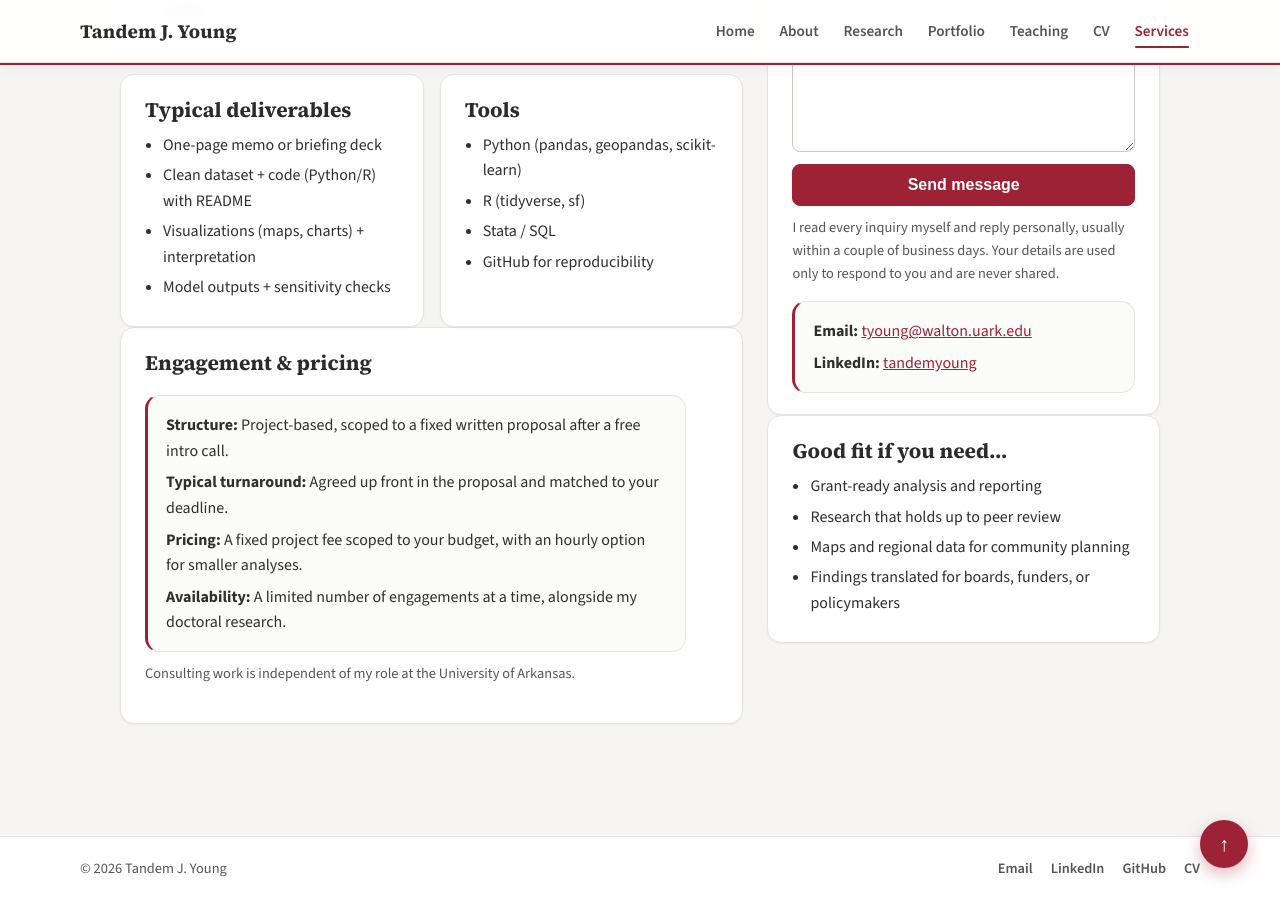
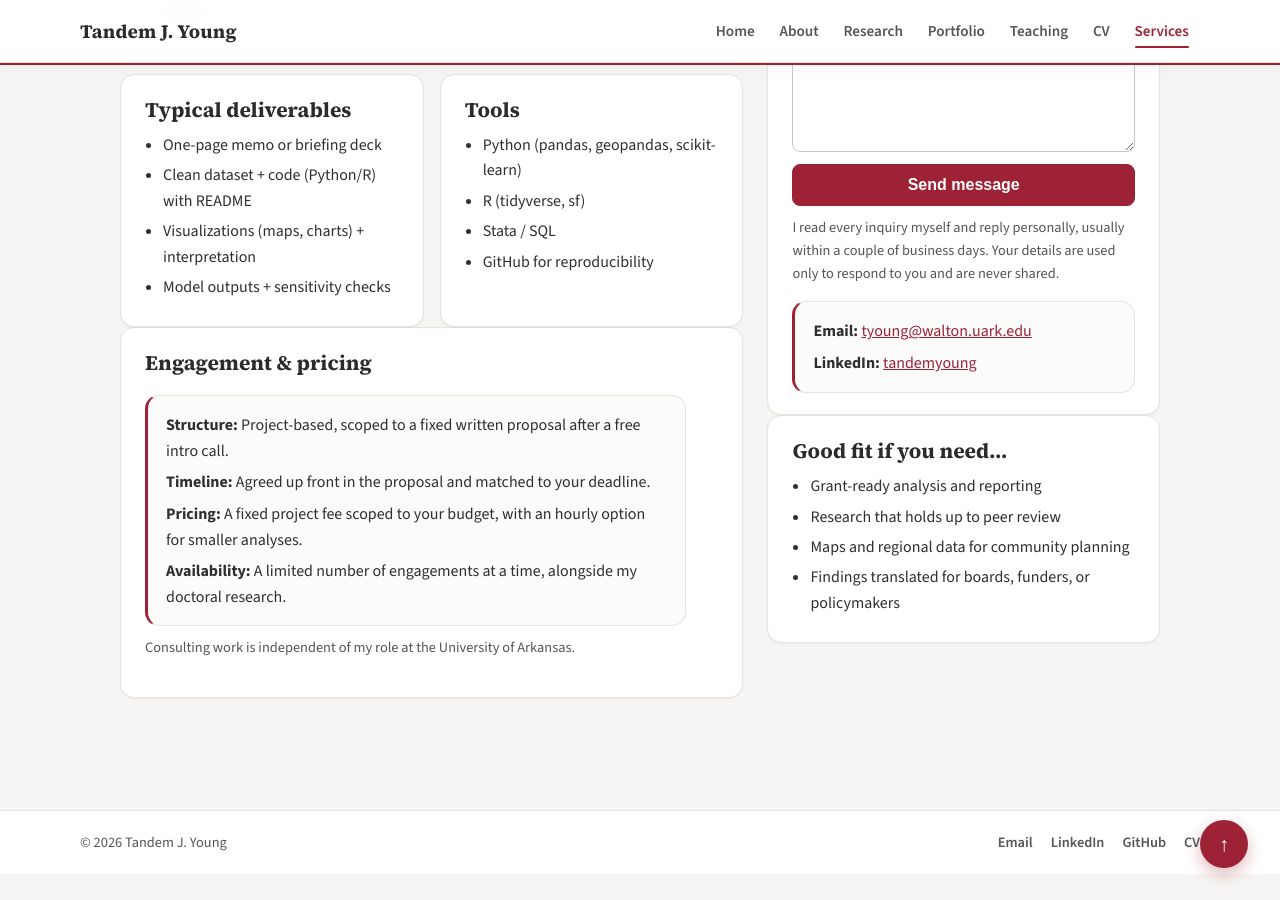
Before and after one commit to TandemYoung/tandemyoung.github.io, a Jekyll site: the page built from services.html, in a window 1280 px wide and 900 px high, scrolled down 1516 px. Built offline with Jekyll 4.4.1, drawn with Linux system fonts in a browser that asks for light colours.

Commit message:
Relabel "Typical turnaround" -> "Timeline" to match its copy
Review caught a label/value mismatch: the "Typical turnaround" label
implies a duration, but the de-bracketed value only states when timing
is decided, not how long. Relabel rather than invent an SLA number.

Co-Authored-By: Claude Opus 4.8 (1M context) <noreply@anthropic.com>

```diff
--- a/services.html
+++ b/services.html
@@ -156,7 +156,7 @@ description: "Economic and spatial analysis consulting by Tandem J. Young — pr
         <h2>Engagement &amp; pricing</h2>
         <div class="quick-facts">
           <div><strong>Structure:</strong> Project-based, scoped to a fixed written proposal after a free intro call.</div>
-          <div><strong>Typical turnaround:</strong> Agreed up front in the proposal and matched to your deadline.</div>
+          <div><strong>Timeline:</strong> Agreed up front in the proposal and matched to your deadline.</div>
           <div><strong>Pricing:</strong> A fixed project fee scoped to your budget, with an hourly option for smaller analyses.</div>
           <div><strong>Availability:</strong> A limited number of engagements at a time, alongside my doctoral research.</div>
         </div>
```
